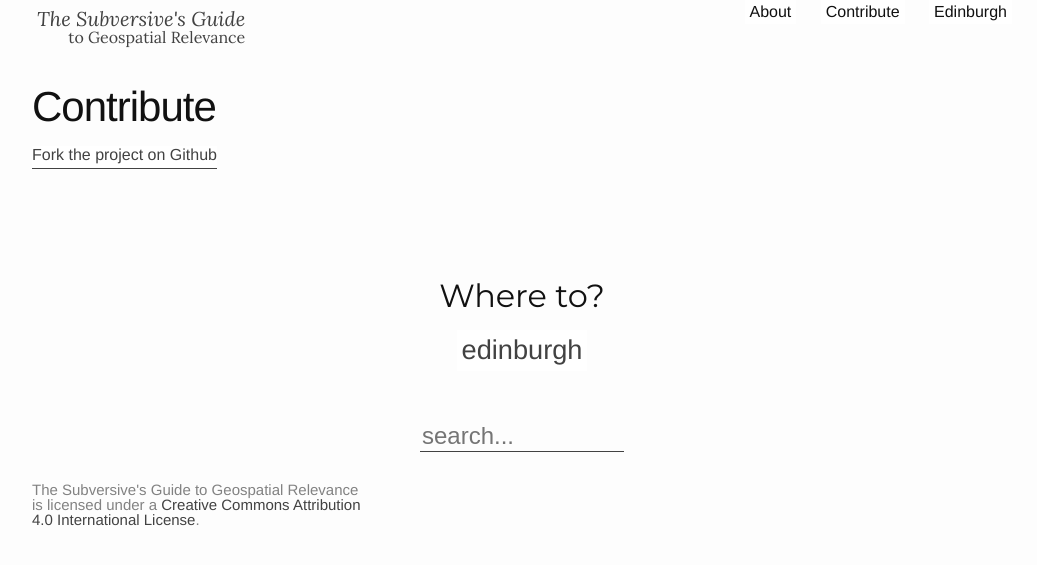
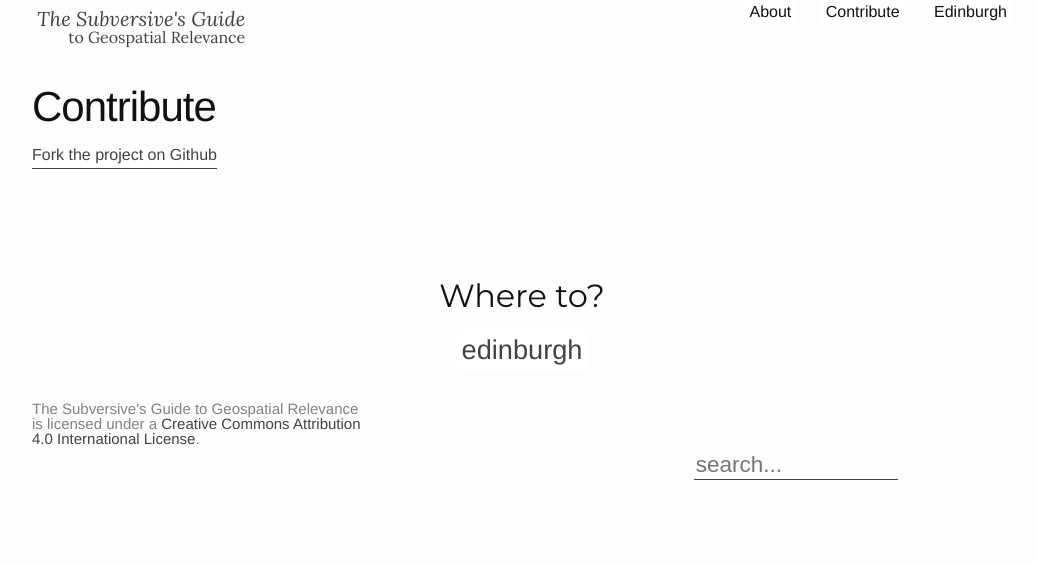
Before and after one commit to allilevine/allilevine.github.io, a Jekyll site: the page built from contribute.md, in a window 1280 px wide. Shown: the top 565 px of the page, without its empty margins (118-1155 px from the left). Built offline with Jekyll 4.4.1, drawn with Linux system fonts in a browser that asks for light colours.

Commit message:
move search to footer

```diff
--- a/_includes/footer.html
+++ b/_includes/footer.html
@@ -31,6 +31,10 @@
       </div>
 
       <div class="footer-col footer-col-3">
+        <div id="search-demo-container">
+          <input type="text" id="search-input" placeholder="search...">
+          <ul id="results-container"></ul>
+        </div>
       <!--  <p>{{ site.description }}</p> -->
       </div>
     </div>
--- a/_includes/search.html
+++ b/_includes/search.html
@@ -9,8 +9,3 @@
     </li>
 {% endfor %}
 </ul>
-
-<div id="search-demo-container">
-  <input type="text" id="search-input" placeholder="search...">
-  <ul id="results-container"></ul>
-</div>
```
